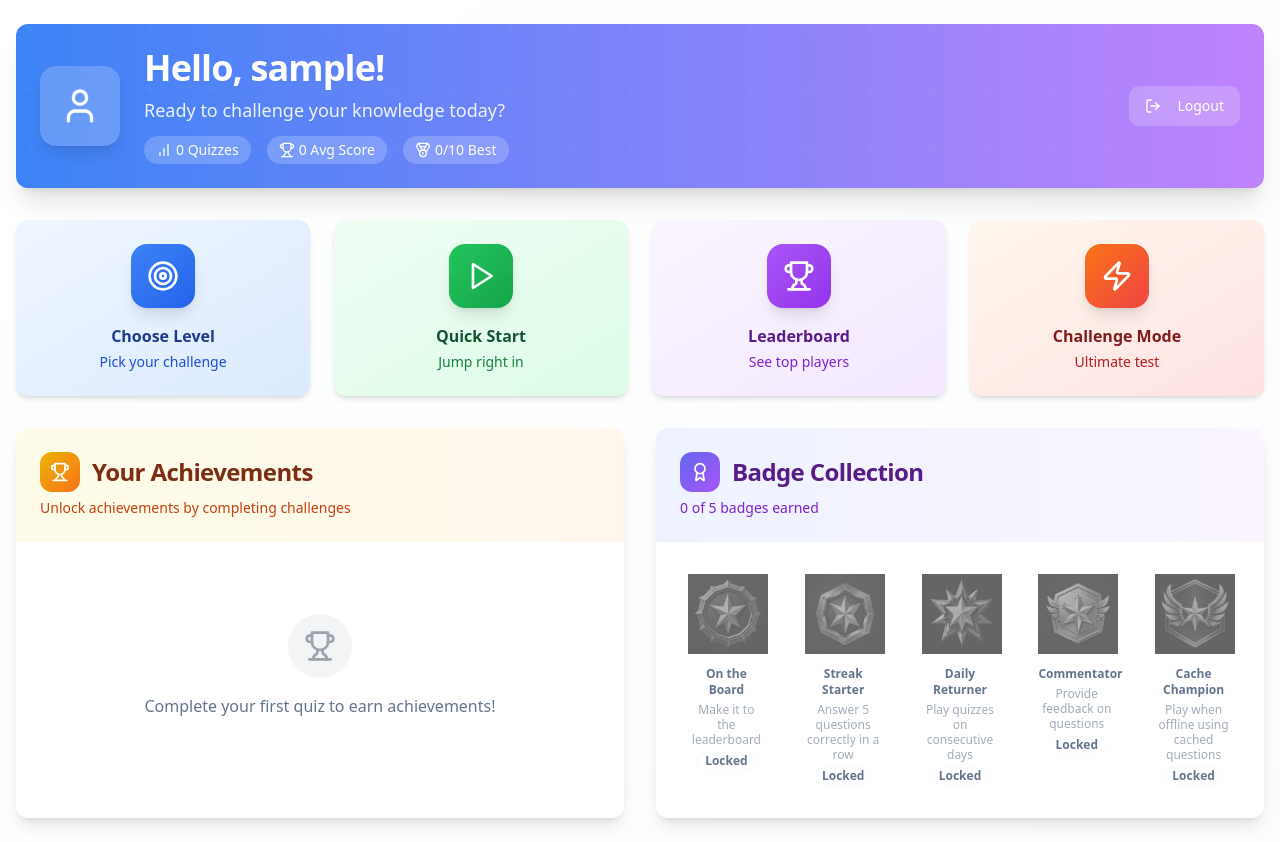
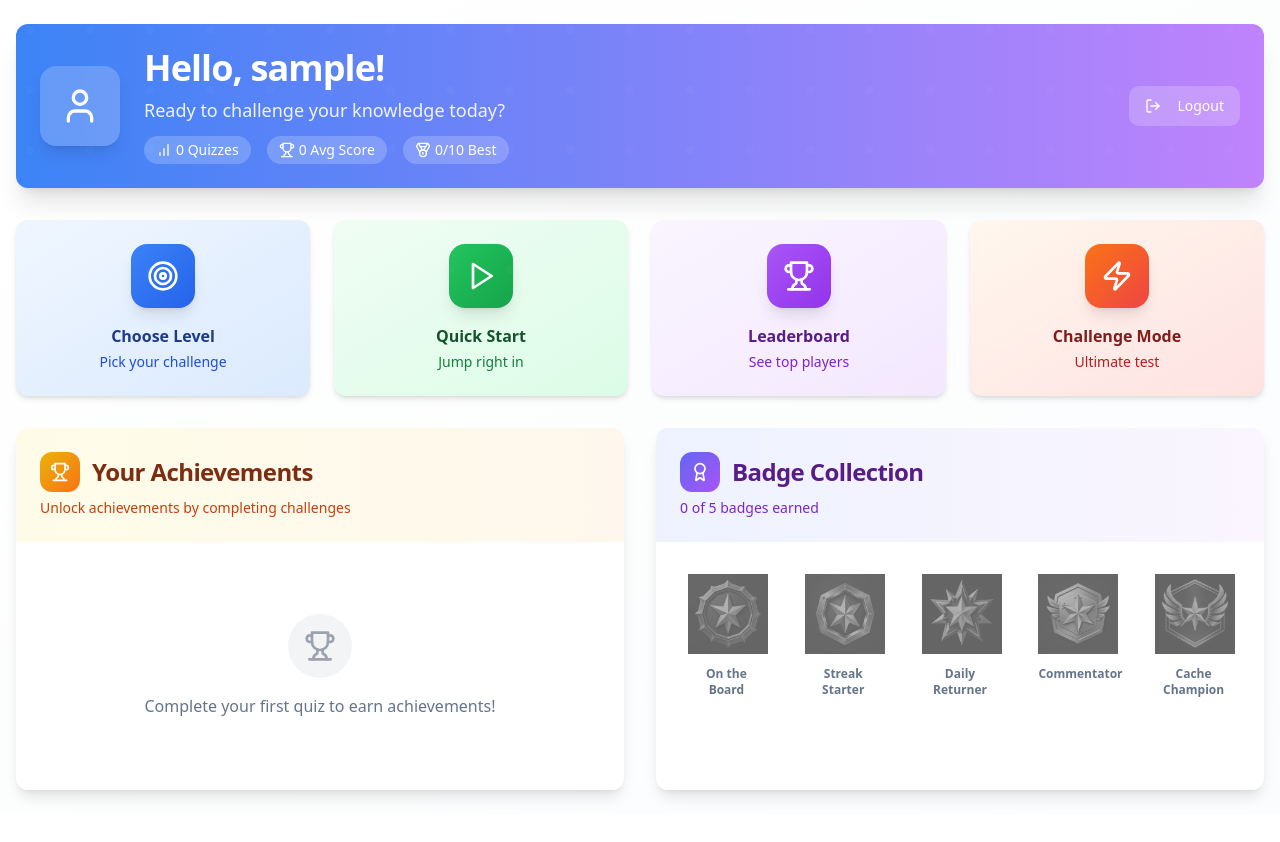
Before and after one commit to knull-reaper/guhuza_quiz_ui_rework, a React (Vite) app: page /profile in a window 1280 px wide. After the commit the page ends 814 px from the top, so only its background shows below. Built offline with nearby package versions, Linux system fonts and the light colour scheme; sample sign-in values are in the browser's storage.

Commit message:
Remove excess badge UI info
Remove unnecessary information from the badge UI in the profile page.

```diff
--- a/src/components/Badge3D.tsx
+++ b/src/components/Badge3D.tsx
@@ -78,25 +78,10 @@ export const Badge3D: React.FC<Badge3DProps> = ({
       </div>
 
       {/* Badge Info */}
-      <div className="text-center space-y-1">
+      <div className="text-center">
         <h4 className={`font-semibold text-xs ${isEarned ? 'text-foreground' : 'text-muted-foreground'}`}>
           {name}
         </h4>
-        <p className={`text-xs leading-tight ${isEarned ? 'text-muted-foreground' : 'text-muted-foreground/60'}`}>
-          {description}
-        </p>
-
-        {isEarned ? (
-          awardedAt && (
-            <Badge className="bg-green-100 text-green-800 border-green-300 text-xs py-0 px-2">
-              {new Date(awardedAt).toLocaleDateString()}
-            </Badge>
-          )
-        ) : (
-          <Badge variant="outline" className="text-muted-foreground border-muted text-xs py-0 px-2">
-            Locked
-          </Badge>
-        )}
       </div>
     </div>
   );
```
